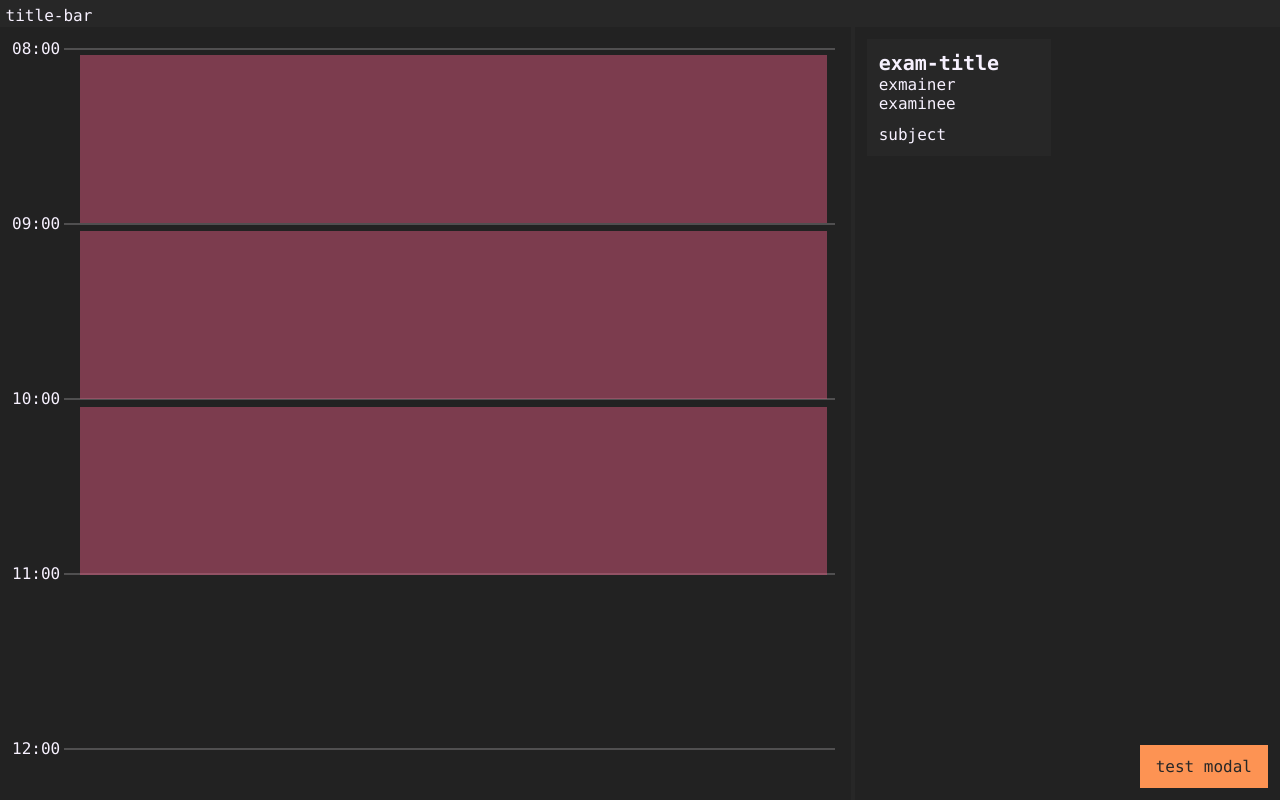
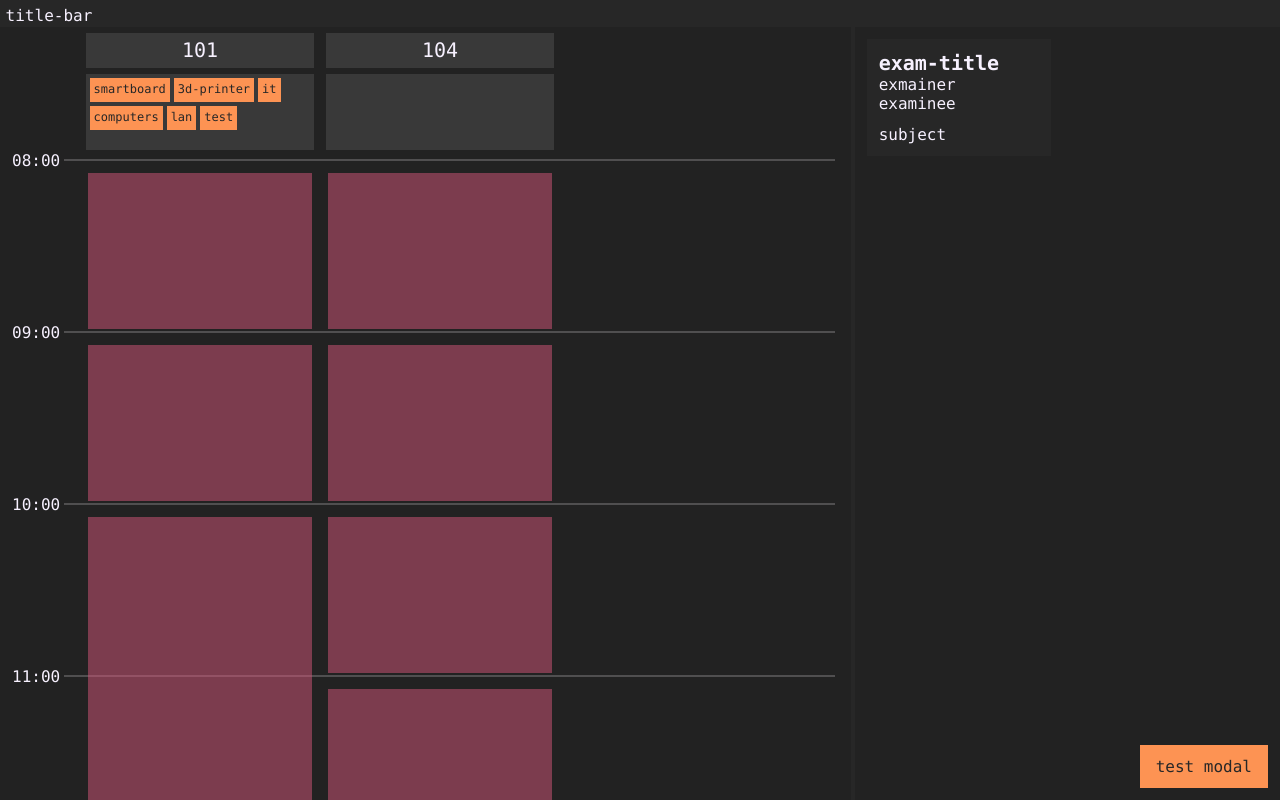
Before and after one commit to davidHarwardt/pruefung-gui-test, a plain HTML site: page index.html in a window 1280 px wide. Drawn offline with Linux system fonts and the light colour scheme.

Commit message:
finished gui prototype

```diff
--- a/index.html
+++ b/index.html
@@ -18,11 +18,53 @@
                     <div class="time-section">10:00</div>
                     <div class="time-section">11:00</div>
                     <div class="time-section">12:00</div>
+                    <div class="time-section">13:00</div>
+                    <div class="time-section">14:00</div>
+                    <div class="time-section">15:00</div>
+                    <div class="time-section">16:00</div>
                 </div>
                 <div class="time-table-rooms-container">
-                    <div class="block"></div>
-                    <div class="block"></div>
-                    <div class="block"></div>
+                    <div class="room">
+                        <div class="room-descr">
+                            <div class="room-number">101</div>
+                            <div class="room-tags">
+                                <div class="room-tag">smartboard</div>
+                                <div class="room-tag">3d-printer</div>
+                                <div class="room-tag">it</div>
+                                <div class="room-tag">computers</div>
+                                <div class="room-tag">lan</div>
+                                <div class="room-tag">test</div>
+                            </div>
+                        </div>
+                        <div class="room-slots">
+                            <div class="block"></div>
+                            <div class="block"></div>
+                            <div class="block span-2"></div>
+                            <div class="block"></div>
+                            <div class="block"></div>
+                            <div class="block"></div>
+                            <div class="block"></div>
+                            <div class="block"></div>
+                        </div>
+                    </div>
+
+                    <div class="room">
+                        <div class="room-descr">
+                            <div class="room-number">104</div>
+                            <div class="room-tags"></div>
+                        </div>
+                        <div class="room-slots">
+                            <div class="block"></div>
+                            <div class="block"></div>
+                            <div class="block"></div>
+                            <div class="block"></div>
+                            <div class="block"></div>
+                            <div class="block"></div>
+                            <div class="block"></div>
+                            <div class="block"></div>
+                            <div class="block"></div>
+                        </div>
+                    </div>
                 </div>
             </div>
             <div class="exam-container">
--- a/style.css
+++ b/style.css
@@ -19,9 +19,12 @@
 
 
     /* padding */
+    --padding-extra-small: 0.25rem;
     --padding-small: 0.35rem;
     --padding-normal: 0.75rem;
     --padding-large: 1rem;
+
+    --room-width: 15rem;
 }
 
 body
@@ -53,6 +56,23 @@ body
 }
 
 .body>* { background-color: var(--bg-main); }
+
+/* scrollbar */
+::-webkit-scrollbar
+{
+    width: 10px;
+    height: 10px;
+}
+
+::-webkit-scrollbar-thumb
+{
+    background-color: var(--fg-tert);
+}
+
+::-webkit-scrollbar-track
+{
+    background-color: transparent;
+}
 
 /* title bar */
 .title-bar
@@ -118,6 +138,15 @@ body
     position: relative;
 
     --hour-height: 10rem;
+    --room-descr-height: 7rem;
+
+    overflow-y: scroll;
+    overflow-x: auto;
+}
+
+.time-table-background
+{
+    margin-top: var(--room-descr-height);
 }
 
 .time-section
@@ -126,7 +155,8 @@ body
     position: relative;
     user-select: none;
 
-    margin-bottom: calc(var(--hour-height) - 1em - var(--padding-normal));
+    /* margin-bottom: calc(var(--hour-height) - 1em - var(--padding-normal)); */
+    height: calc(var(--hour-height) - var(--padding-normal));
 }
 
 .time-section::before
@@ -141,8 +171,9 @@ body
     height: 0.125rem;
     background-color: var(--fg-tert);
 
-    top: 50%;
-    transform: translate(0, -50%);
+    top: 1.25em;
+    /* top: 50%; */
+    /* transform: translate(0, -50%); */
     left: var(--line-offset);
 }
 
@@ -151,18 +182,74 @@ body
     height: 5rem;
 }
 
+
 .time-table-rooms-container
 {
-    padding-top: 1.75rem;
+    display: grid;
+    grid-template-columns: repeat(2, var(--room-width));
     padding-left: 5rem;
     padding-right: 1.5rem;
     box-sizing: border-box;
+}
+
+.room-slots
+{
+    padding-top: 1.25rem;
+
+    box-sizing: border-box;
 
     display: grid;
-    --gap-width: 0.5rem;
+    /* --gap-width: 0.5rem; */
 
-    gap: var(--gap-width);
-    grid-template-rows: repeat(5, calc(var(--hour-height) + var(--gap-width)));
+    /* gap: var(--gap-width); */
+    grid-template-rows: repeat(8, calc(var(--hour-height) + var(--padding-normal)));
 }
 
-.block { background-color: var(--color-red); opacity: 0.5; }
+.room { position: relative; }
+
+.room-descr
+{
+    height: var(--room-descr-height);
+    /* background-color: var(--bg-tert); */
+    position: sticky;
+    top: var(--padding-small);
+
+    z-index: 10;
+}
+
+.room-number
+{
+    font-size: 1.25rem;
+    padding: var(--padding-small);
+    text-align: center;
+    background-color: var(--bg-tert);
+    margin: var(--padding-small);
+}
+
+.room-tags
+{
+    display: flex;
+    gap: var(--padding-extra-small);
+    flex-wrap: wrap;
+
+    margin: var(--padding-small);
+    padding: var(--padding-extra-small);
+    background-color: var(--bg-tert);
+    height: calc(var(--room-descr-height) - 2.75rem);
+    align-content: flex-start;
+}
+
+.room-tag
+{
+    display: inline-block;
+    font-size: 0.75rem;
+    padding: var(--padding-extra-small);
+    /* margin: var(--padding-extra-small); */
+    background-color: var(--color-orange);
+    color: var(--bg-sec);
+    width: max-content;
+    height: 1rem;
+}
+
+.block { background-color: var(--color-red); opacity: 0.5; margin: 0.5rem; }
+.span-2 { grid-row: span 2; }
```
